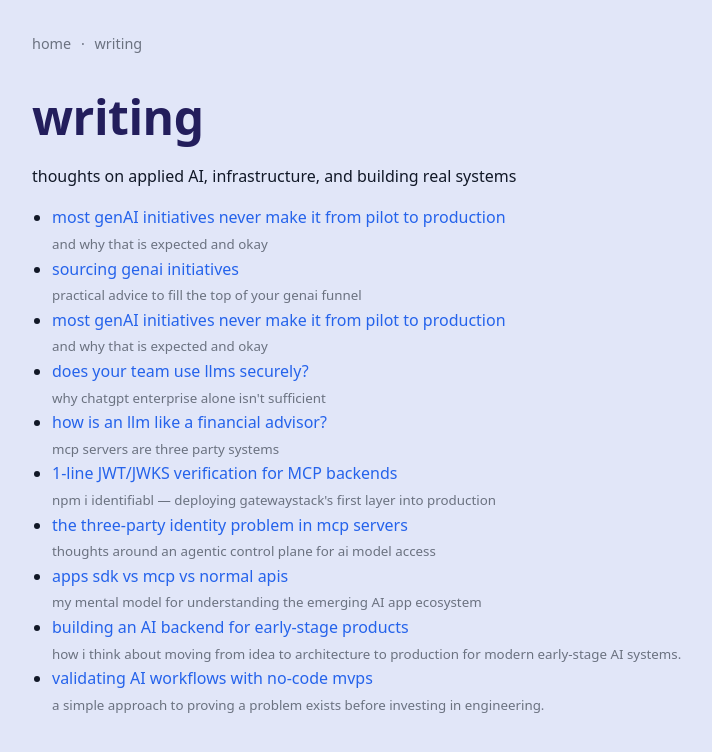
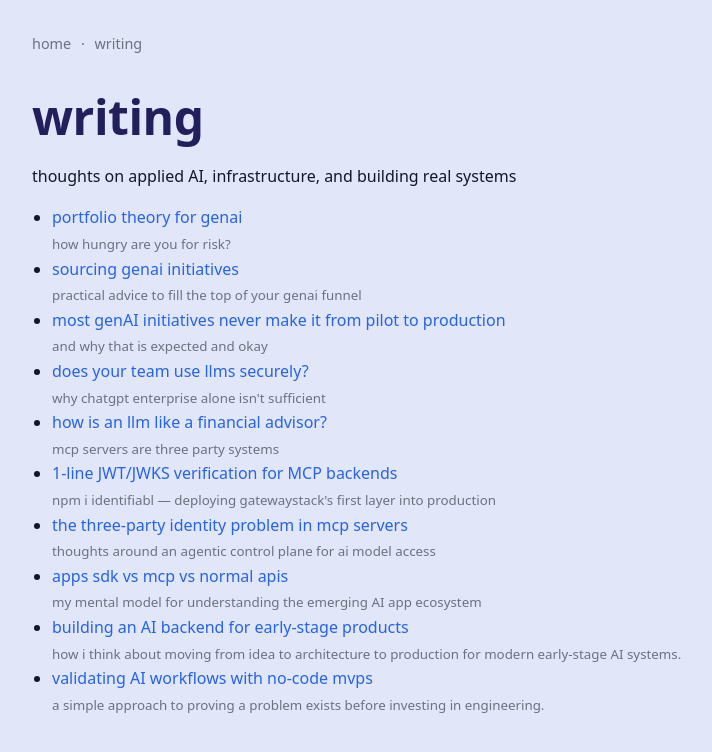
Before and after one commit to davidcrowe/reducibl.com, a Jekyll site: the page built from writing.md, in a window 1280 px wide. Shown: the top 752 px of the page, without its empty margins (228-940 px from the left). Built offline with Jekyll 4.4.1, drawn with Linux system fonts in a browser that asks for light colours.

Commit message:
new blog posts

```diff
--- a/_posts/2026-1-9-most-genai-initiatives-never-make-it-from-pilot-to-production.md
+++ b/_posts/2026-1-9-portfolio-theory-for-genai.md
@@ -1,7 +1,7 @@
 ---
 layout: post
-title: "most genAI initiatives never make it from pilot to production"
-description: "and why that is expected and okay"
+title: "portfolio theory for genai"
+description: "how hungry are you for risk?"
 ---
 
 <p align="center">
@@ -18,11 +18,13 @@ How can that be?
 
 Finance teaches the concept of the Efficient Frontier for investments. ROI can be the same for projects with wildly different levels of risk. Diversifying your portfolio helps maximize expected return for any given level of risk.
 
-This type of portfolio thinking introduces the million dollar question: how much risk will your org accept? After all, the greater the risk, the greater the reward.
+This type of portfolio thinking introduces the million dollar question: **how much risk will your org accept? After all, the greater the risk, the greater the reward.**
 
 And here is the kicker. The point on the Efficient Frontier that matters most is not a project. It is the portfolio of projects.
 
-Where your portfolio lands on the Efficient Frontier depends on your org’s risk appetite. How you prioritize GenAI projects depends on where you want to land on the Efficient Frontier.
+**Where your portfolio lands on the Efficient Frontier depends on your org’s risk appetite.**
+
+***How* you prioritize GenAI projects depends on where you want to land on the Efficient Frontier.**
 
 For example: A customer-facing AI chatbot might have high reward but high risk (brand damage if it hallucinates), while an internal doc search tool might have lower reward but also lower risk. Both might show similar ROI, but they fit different portfolio strategies. They might even be complementary in the right portfolio.
 
```
Also changed, not shown: _posts/2026-1-7-sourcing-genai-initiatives.md (renamed from _posts/2026-1-7-most-genai-initiatives-never-make-it-from-pilot-to-production.md).
